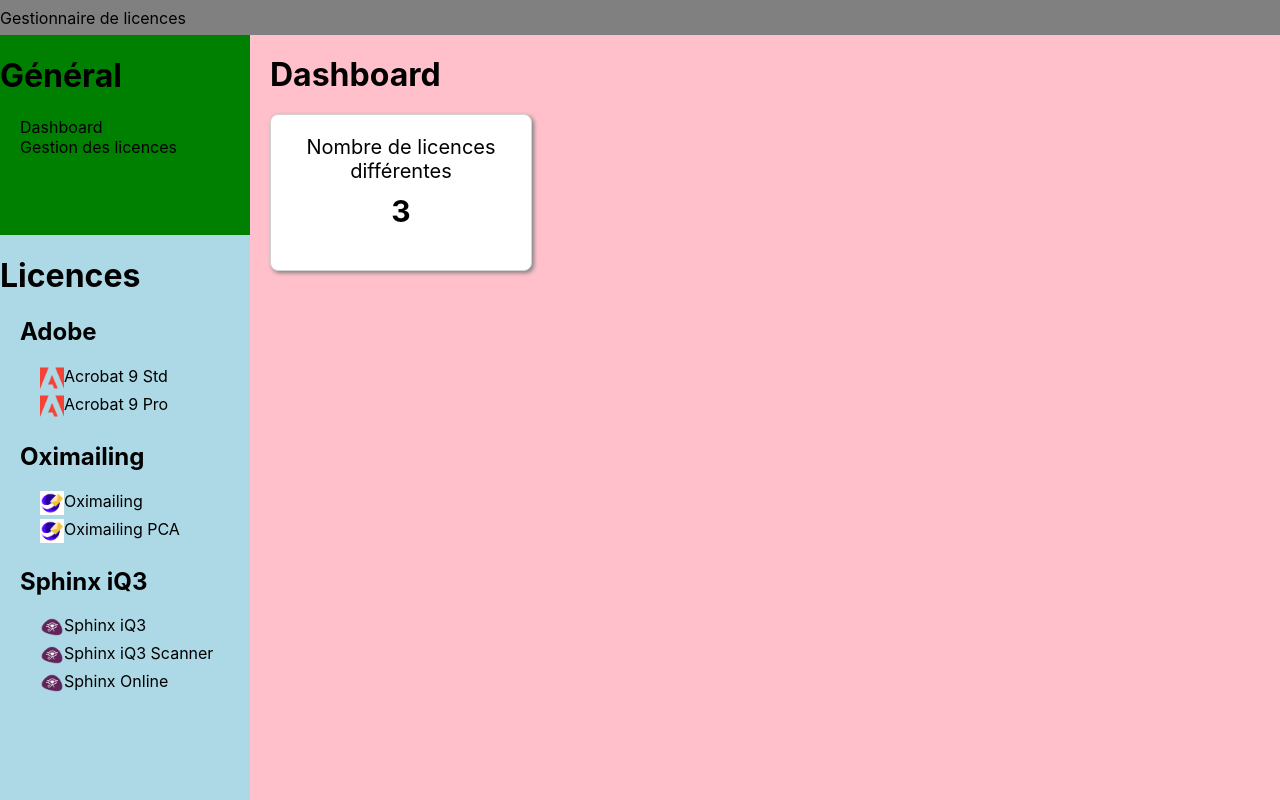
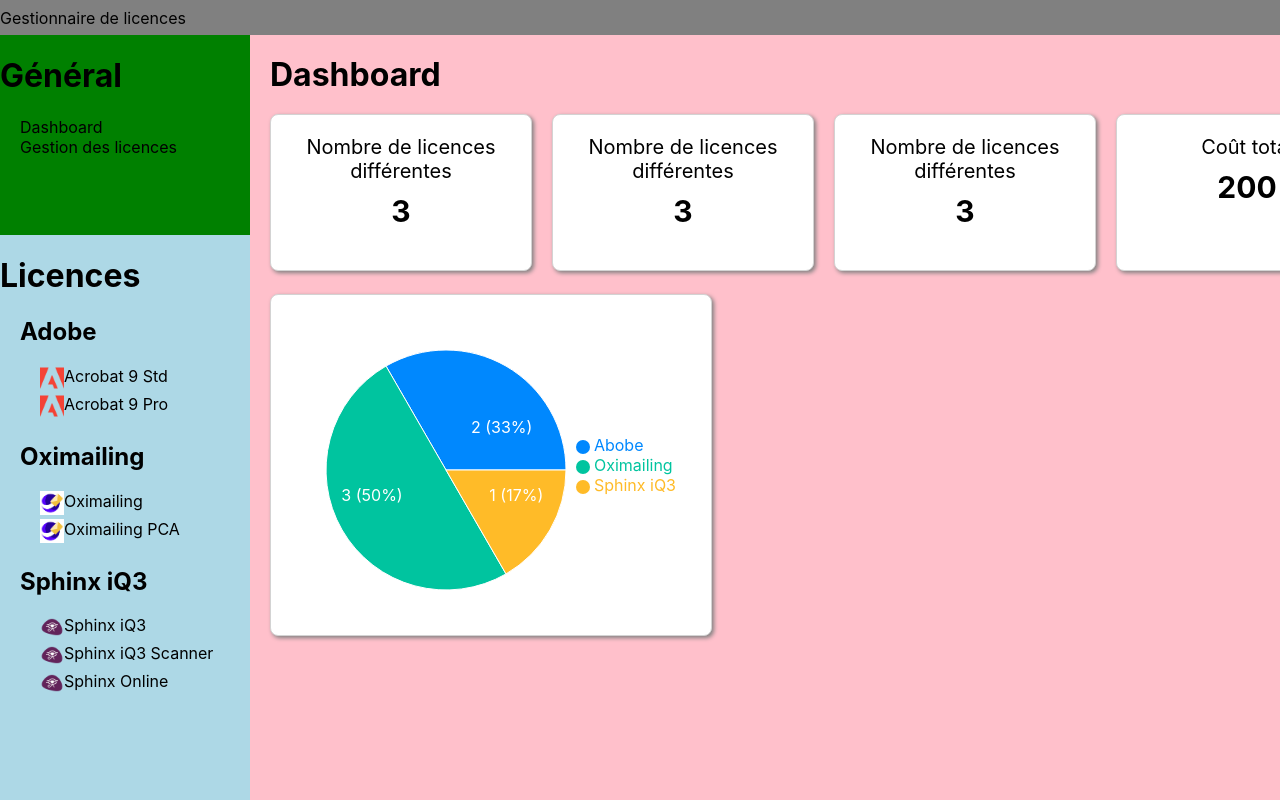
Before and after one commit to darkmine95/dashboard-license.github.io, a React (Create React App) app: page / in a window 1280 px wide. Built offline with nearby package versions, Linux system fonts and the light colour scheme.

Commit message:
Add pie licences

```diff
--- a/public/data/licences_users.json
+++ b/public/data/licences_users.json
@@ -1,16 +1,44 @@
 [
     {
-        "user": "John Doe",
+        "user": "user 1",
         "service": "Service 1",
         "site": "Site 1",
         "licence": "Abobe",
         "version": "Acrobat 9 Std"
     },
     {
-        "user": "Rick Grims",
+        "user": "user 2",
         "service": "Service 2",
         "site": "Site 2",
         "licence": "Abobe",
         "version": "Acrobat 9 Pro"
+    },
+    {
+        "user": "user 3",
+        "service": "Service 2",
+        "site": "Site 2",
+        "licence": "Oximailing",
+        "version": "Oximailing"
+    },
+    {
+        "user": "user 4",
+        "service": "Service 2",
+        "site": "Site 2",
+        "licence": "Oximailing",
+        "version": "Oximailing PCA"
+    },
+    {
+        "user": "user 5",
+        "service": "Service 2",
+        "site": "Site 2",
+        "licence": "Oximailing",
+        "version": "Oximailing PCA"
+    },
+    {
+        "user": "user 6",
+        "service": "Service 2",
+        "site": "Site 2",
+        "licence": "Sphinx iQ3",
+        "version": "Sphinx iQ3 Scanner"
     }
 ]
--- a/src/App.css
+++ b/src/App.css
@@ -18,4 +18,5 @@
     border: 1px solid lightgray;
     margin-left: 20px;
     margin-top: 20px;
+    float: left;
 }
--- a/src/App.js
+++ b/src/App.js
@@ -6,6 +6,7 @@
 
 function App() {
   const [licences, setlicences] = useState([]);
+  const [licencesUsers, setlicencesUsers] = useState([]);
   const [pageSelected, setPageSelected] = useState({
     page: "Dashboard",
     licence_name: "",
@@ -13,22 +14,41 @@
   });
 
   useEffect(() => {
+    // Récupération des licences
     fetch('/data/licences.json')
       .then((response) => {
         if (!response.ok) {
-          throw new Error('Erreur lors du chargement du fichier JSON');
+          throw new Error('Erreur lors du chargement du fichier JSON des licences');
         }
         return response.json();
       })
       .then((jsonData) => setlicences(jsonData))
+      .catch((error) => console.error('Erreur:', error));
+
+    // Récupération des licences par utilisateur
+    fetch('/data/licences_users.json')
+      .then((response) => {
+        if (!response.ok) {
+          throw new Error('Erreur lors du chargement du fichier JSON des utilisateurs');
+        }
+        return response.json();
+      })
+      .then((jsonData) => setlicencesUsers(jsonData))
       .catch((error) => console.error('Erreur:', error));
   }, []);
 
   return (
     <div className="app">
       <Navbar />
-      <MenuLeft licences={licences} setPageSelected={setPageSelected} />
-      <Content licences={licences} pageSelected={pageSelected} />
+      <MenuLeft
+        licences={licences}
+        setPageSelected={setPageSelected}
+      />
+      <Content
+        licences={licences}
+        licencesUsers={licencesUsers}
+        pageSelected={pageSelected}
+      />
     </div>
   );
 }
--- a/src/components/Content/Content.css
+++ b/src/components/Content/Content.css
@@ -3,6 +3,7 @@
   width: calc(100% - 250px);
   min-height: calc(100% - 35px);
   float: left;
+  overflow-x: auto;
 }
 
 .content h1 {
--- a/src/components/Content/Content.jsx
+++ b/src/components/Content/Content.jsx
@@ -3,12 +3,12 @@
 import Licence from './Licence/Licence';
 import ManageLicences from './ManageLicences/ManageLicences';
 
-function Content({ licences, pageSelected }) {
+function Content({ licences, licencesUsers, pageSelected }) {
 
   return (
     <div className="content">
       {
-        pageSelected.page === "Dashboard" && <Dashboard licences={licences} />
+        pageSelected.page === "Dashboard" && <Dashboard licences={licences} licencesUsers={licencesUsers}/>
       }
       {
         pageSelected.page === "Gestion des licences" && <ManageLicences />
--- /dev/null
+++ b/src/components/Content/Dashboard/BlockNumberCostTotal/BlockNumberCostTotal.css
@@ -0,0 +1,16 @@
+.block-cost-total {
+  width: 220px;
+  height: 115px;
+}
+
+.block-cost-total .block-text {
+  font-size: 20px;
+  text-align: center;
+}
+
+.block-cost-total .block-value {
+  font-weight: bold;
+  font-size: 30px;
+  text-align: center;
+  margin-top: 10px;
+}
--- /dev/null
+++ b/src/components/Content/Dashboard/BlockNumberCostTotal/BlockNumberCostTotal.jsx
@@ -0,0 +1,16 @@
+import { useMemo } from 'react';
+import './BlockNumberCostTotal.css';
+
+export default function BlockNumberCostTotal({ licences }) {
+
+  const costTotal = useMemo(() => {
+    return 200
+  }, [licences]);
+
+  return (
+    <div className="block-cost-total block">
+      <div className='block-text'>Coût total</div>
+      <div className='block-value'>{costTotal}</div>
+    </div>
+  );
+}
--- /dev/null
+++ b/src/components/Content/Dashboard/BlockPieLicences/BlockPieLicences.css
@@ -0,0 +1,8 @@
+.block-pie-licences {
+  width: 400px;
+  height: 300px;
+}
+
+.block-pie-licences .recharts-sector:focus {
+  outline: none;
+}
--- /dev/null
+++ b/src/components/Content/Dashboard/BlockPieLicences/BlockPieLicences.jsx
@@ -0,0 +1,82 @@
+import { useMemo } from 'react';
+import { COLORS } from './colors';
+import './BlockPieLicences.css';
+import { PieChart, Pie, Cell, Legend } from "recharts";
+
+
+const RADIAN = Math.PI / 180;
+
+
+export default function BlockPieLicences({ licencesUsers }) {
+
+  const data = useMemo(() => {
+    let valueByLicence = {};
+    licencesUsers.forEach(element => {
+      if (!valueByLicence[element.licence]) {
+        valueByLicence[element.licence] = 1;
+      } else {
+        valueByLicence[element.licence] += 1;
+      }
+    });
+
+    return Object.keys(valueByLicence).map(elt => {
+      return {
+        name: elt,
+        value: valueByLicence[elt]
+      }
+    })
+  }, [licencesUsers]);
+
+  const renderCustomizedLabel = ({
+    cx,
+    cy,
+    midAngle,
+    innerRadius,
+    outerRadius,
+    percent,
+    index
+  }) => {
+    const radius = innerRadius + (outerRadius - innerRadius) * 0.5 - 10;
+    const x = cx + radius * Math.cos(-midAngle * RADIAN);
+    const y = cy + radius * Math.sin(-midAngle * RADIAN);
+    const value = data[index].value;
+
+    return (
+      <text
+        x={x}
+        y={y}
+        fill="white"
+        textAnchor={x > cx ? "start" : "end"}
+        dominantBaseline="central"
+      >
+        {`${value} (${(percent * 100).toFixed(0)}%)`}
+      </text>
+    );
+  };
+
+  return (
+    <div className="block-pie-licences block">
+      <PieChart width={400} height={300}>
+        <Pie
+          data={data}
+          cx={150}
+          cy={150}
+          labelLine={false}
+          label={renderCustomizedLabel}
+          outerRadius={120}
+          fill="#8884d8"
+          dataKey="value"
+        >
+          {data.map((entry, index) => (
+            <Cell key={`cell-${index}`} fill={COLORS[index % COLORS.length]} />
+          ))}
+        </Pie>
+        <Legend
+          layout="vertical"
+          align="right"
+          verticalAlign="middle"
+        />
+      </PieChart>
+    </div>
+  );
+}
--- /dev/null
+++ b/src/components/Content/Dashboard/BlockPieLicences/colors.js
@@ -0,0 +1,8 @@
+export const COLORS = [
+  "#0088FE", "#00C49F", "#FFBB28", "#FF8042", "#A28EFF",
+  "#FF6699", "#33CC33", "#FF4444", "#66CCCC", "#9966FF",
+  "#FF9933", "#6699FF", "#FF6666", "#CCFF66", "#FFCC99",
+  "#99CCFF", "#33CCCC", "#CC99FF", "#FFCC00", "#66FF66",
+  "#FF3366", "#33FFCC", "#3366FF", "#9900CC", "#FF9966",
+  "#66FF99", "#FFB6C1", "#8A2BE2", "#00CED1", "#FFA07A"
+];
--- a/src/components/Content/Dashboard/Dashboard.css
+++ b/src/components/Content/Dashboard/Dashboard.css
@@ -1,7 +1,9 @@
 .dashboard {
 }
 
-.dashboard .title-licence {
+.section-numbers {
+  width: 1150px;
+  height: 180px;
   display: flex;
-  flex-direction: column;
+  flex-direction: row;
 }
--- a/src/components/Content/Dashboard/Dashboard.jsx
+++ b/src/components/Content/Dashboard/Dashboard.jsx
@@ -1,12 +1,20 @@
+import BlockNumberCostTotal from './BlockNumberCostTotal/BlockNumberCostTotal';
 import BlockNumberDifferentLicences from './BlockNumberDifferentLicences/BlockNumberDifferentLicences';
+import BlockPieLicences from './BlockPieLicences/BlockPieLicences';
 import './Dashboard.css';
 
-export default function Dashboard({ licences }) {
+export default function Dashboard({ licences, licencesUsers }) {
 
   return (
     <div className="dashboard">
       <h1>Dashboard</h1>
-      <BlockNumberDifferentLicences licences={licences}/>
+      <div className='section-numbers'>
+        <BlockNumberDifferentLicences licences={licences}/>
+        <BlockNumberDifferentLicences licences={licences}/>
+        <BlockNumberDifferentLicences licences={licences}/>
+        <BlockNumberCostTotal licences={licences}/>
+      </div>
+      <BlockPieLicences licencesUsers={licencesUsers}/>
     </div>
   );
 }
```
